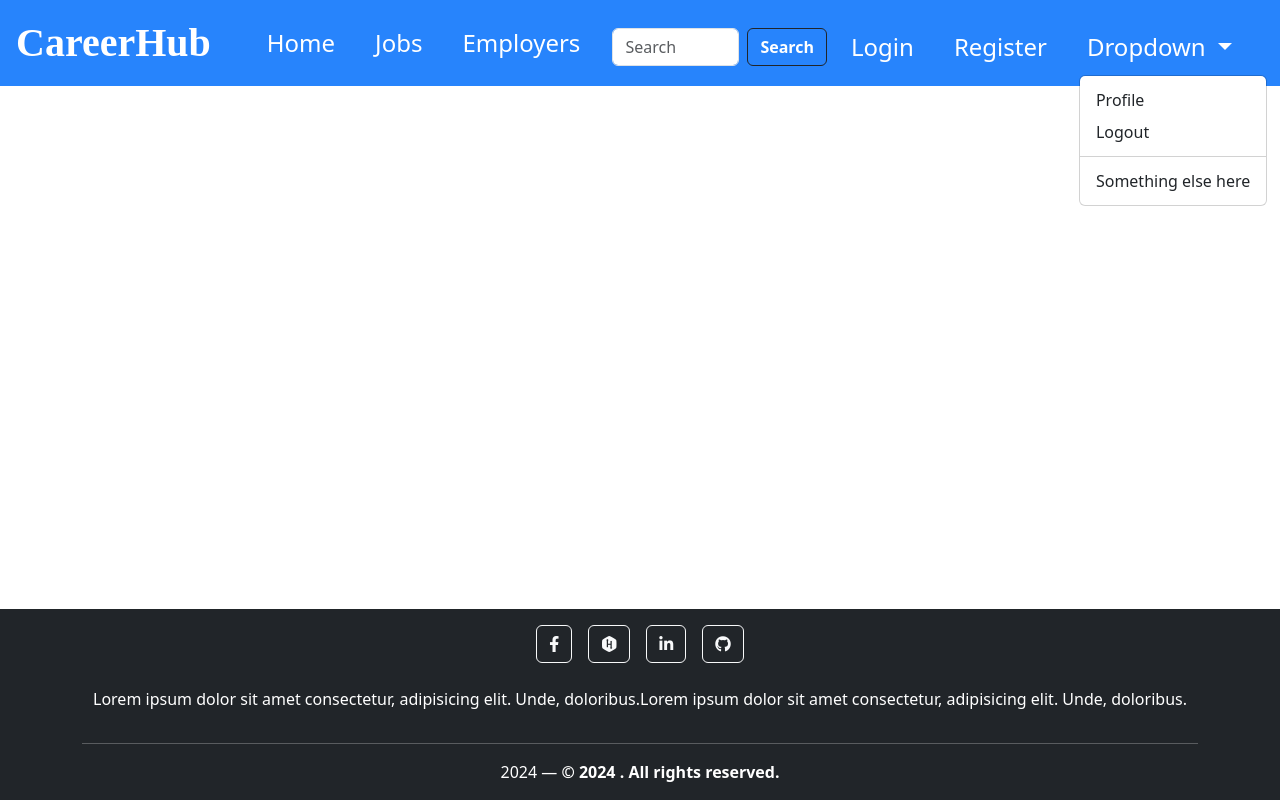
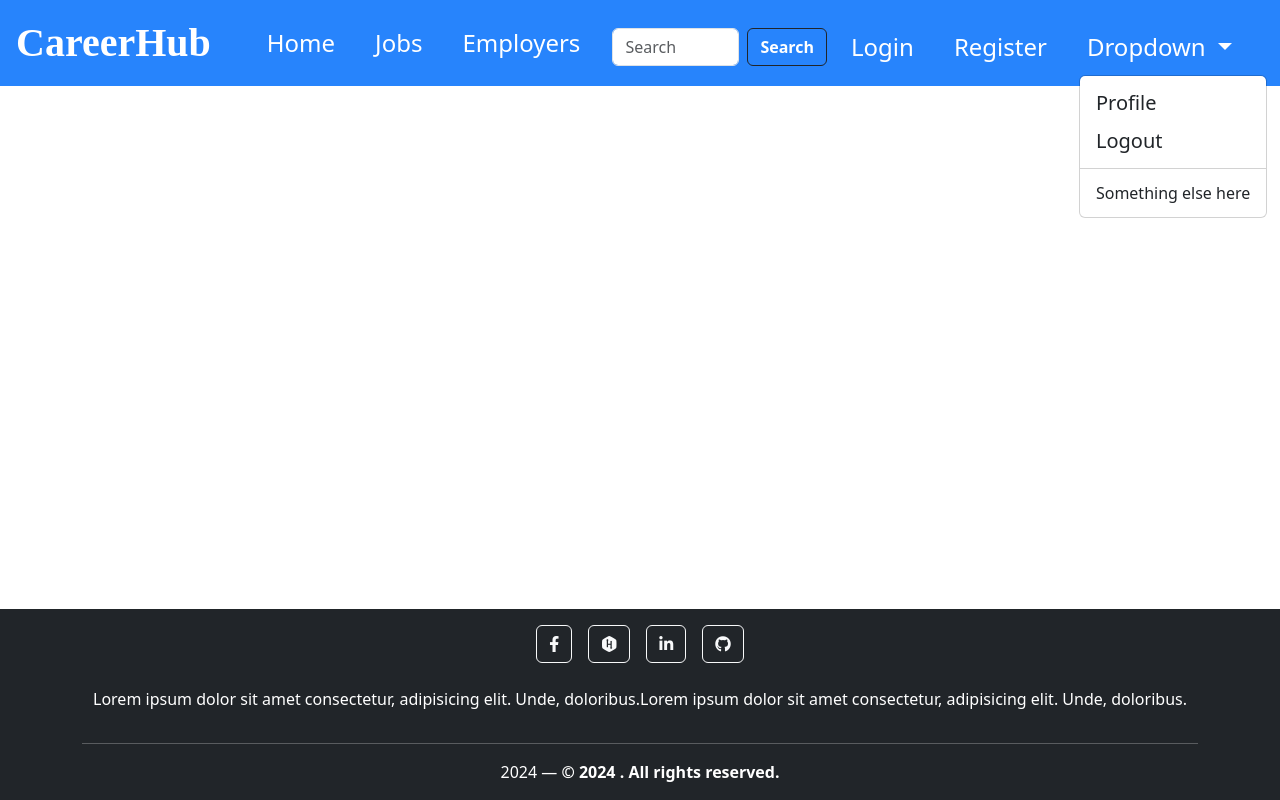
Before and after one commit to yousef8/CareerHub-FrontEnd, a Vue app: page / in a window 1280 px wide. Both pictures are taken after a click on the button "Dropdown". Built offline with nearby package versions, Linux system fonts and the light colour scheme.

Commit message:
refactor

```diff
--- a/src/components/NavbarItem.vue
+++ b/src/components/NavbarItem.vue
@@ -22,18 +22,18 @@
       </form>
       <div class="navbar-nav ms-auto fs-4  mt-2">
         <a class="nav-item nav-link fs-4 me-4 p-2 rounded-5 ">
-          <router-link to="/" class="text-decoration-none text-white">Login</router-link>
+          <router-link to="/login" class="text-decoration-none text-white">Login</router-link>
         </a>
         <a class="nav-item nav-link fs-4 me-4 p-2 rounded-5 ">
-          <router-link to="/" class="text-decoration-none text-white">Register</router-link>
+          <router-link to="/register" class="text-decoration-none text-white">Register</router-link>
         </a>
         <li class="nav-item dropdown rounded-3">
           <a class=" nav-link dropdown-toggle text-white" href="#" id="navbarDropdown" role="button" data-bs-toggle="dropdown" aria-expanded="false">
             Dropdown
           </a>
           <ul class="dropdown-menu" aria-labelledby="navbarDropdown">
-            <router-link to="/my" class="text-decoration-none text-white"><li><a class="dropdown-item" href="#">Profile</a></li></router-link>
-            <li><a class="dropdown-item" href="#">Logout</a></li>
+            <router-link to="/my" class="text-decoration-none text-white"><li><a class="dropdown-item fs-5" href="#">Profile</a></li></router-link>
+            <li><a class="dropdown-item fs-5" href="#">Logout</a></li>
             <li><hr class="dropdown-divider"></li>
             <li><a class="dropdown-item" href="#">Something else here</a></li>
           </ul>
```
